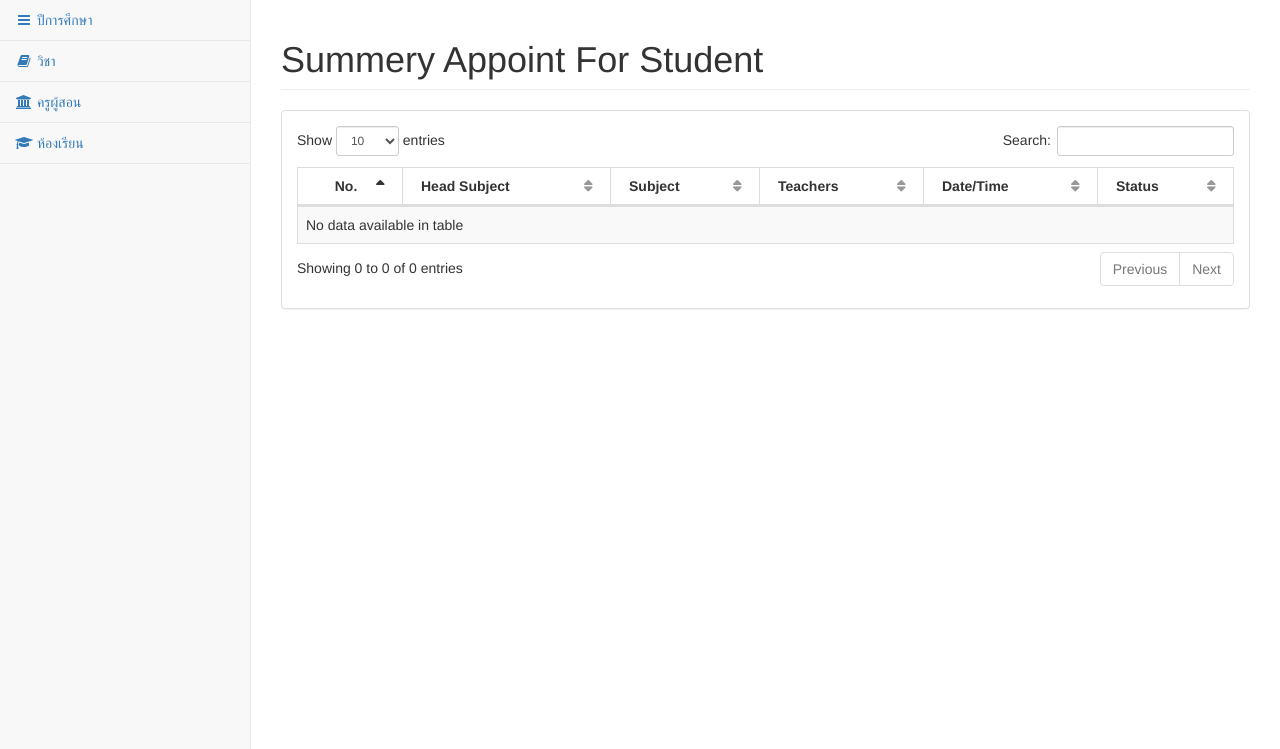
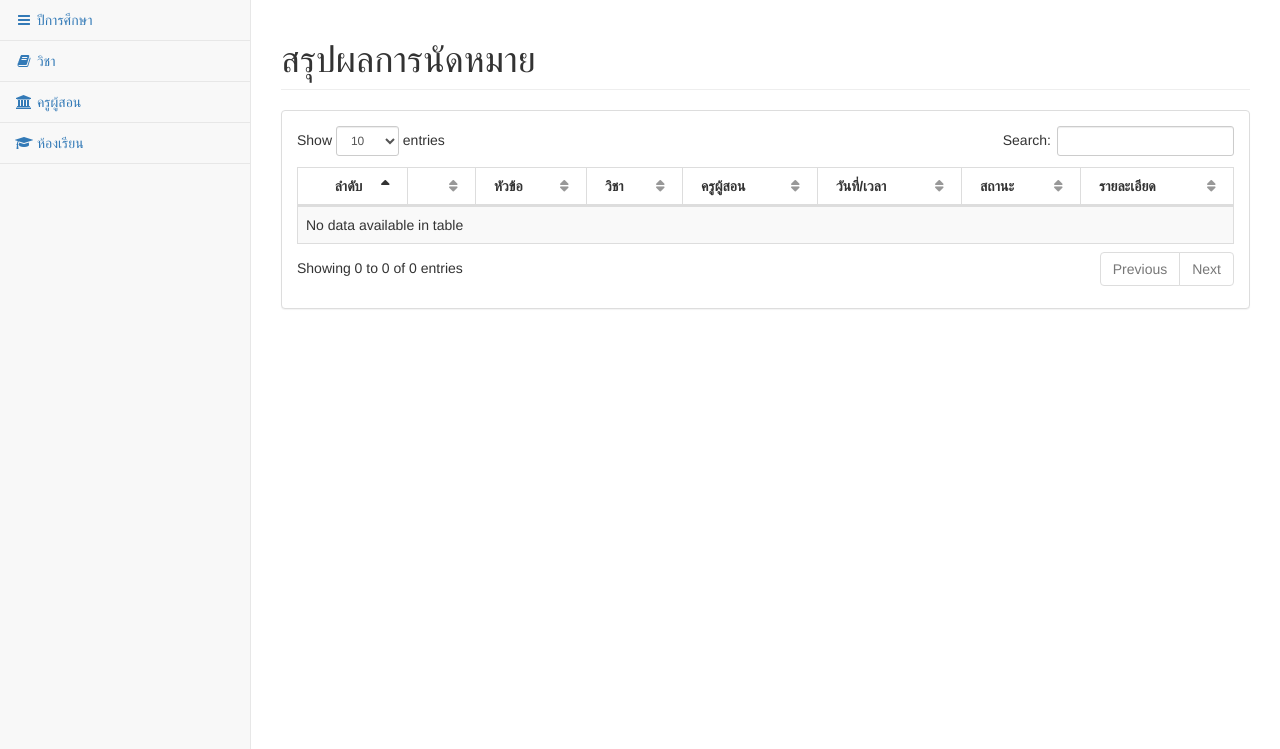
Before and after one commit to sampanmen/webapp58, a PHP site: page /Student/SsummeryAppoint.php in a window 1280 px wide. Shown: the part 51-800 px from the top of the page. Run offline with PHP 8.4, Linux system fonts and the light colour scheme; the visitor is signed in with stand-in values (Sample User, id 1); data that the repository does not hold is empty.

Commit message:
เพิ่มคอลัมสรุปผล

```diff
--- a/Student/SsummeryAppoint.php
+++ b/Student/SsummeryAppoint.php
@@ -3,7 +3,7 @@
     <div id="page-wrapper">
         <div class="row">
             <div class="col-lg-12">
-                <h1 class="page-header">Summery Appoint For Student</h1>
+                <h1 class="page-header">สรุปผลการนัดหมาย </h1>
             </div>
         </div>
         <div class="row">
@@ -14,12 +14,13 @@
                             <table class="table table-striped table-bordered table-hover" id="dataTables-SsumAppoint">
                                 <thead>
                                     <tr>
-                                        <th class="text-center">No.</th>
-                                        <th>Head Subject</th>
-                                        <th>Subject</th>
-                                        <th>Teachers</th>
-                                        <th>Date/Time</th>
-                                        <th>Status</th>
+                                        <th class="text-center">ลำดับ<th>
+                                        <th>หัวข้อ</th>
+                                        <th>วิชา</th>
+                                        <th>ครูผู้สอน</th>
+                                        <th>วันที่/เวลา</th>
+                                        <th>สถานะ</th>
+                                        <th>รายละเอียด</th>
                                     </tr>
                                 </thead>
 <!--                                <tbody>
@@ -49,7 +50,9 @@
                                         t = t + "<td class='text-center'>" + jsonData[key]['classRoom'] + "</td>";
                                         t = t + "<td class='text-center'>" + jsonData[key]['classRoom'] + "</td>";
                                         t = t + "<td class='text-center'>" + jsonData[key]['classRoom'] + "</td>";
-                                        t = t + "<td>" + jsonData[key]['titlename'] + jsonData[key]['name'] + " " + jsonData[key]['surname'] + "</td>";
+                                        t = t + "<td class='text-center'>" + jsonData[key]['classRoom'] + "</td>";
+                                        t = t + "<td class='text-center'>" + jsonData[key]['classRoom'] + "</td>";
+                                        t = t + "<td class='text-center'><label class='label label-" + (jsonData[key]['status'] == "active" ? 'success' : 'danger') + "'>" + jsonData[key]['status'] + "</label></td>"
                                         t = t + "<td><button class='btn btn-default'><a href='../Admin/AviewStudent.php?roomid=" + jsonData[key]['idClass'] + "' >รายละเอียด</a></button></td>";
                                         t = t + "</tr>";
                                         i++;
```
